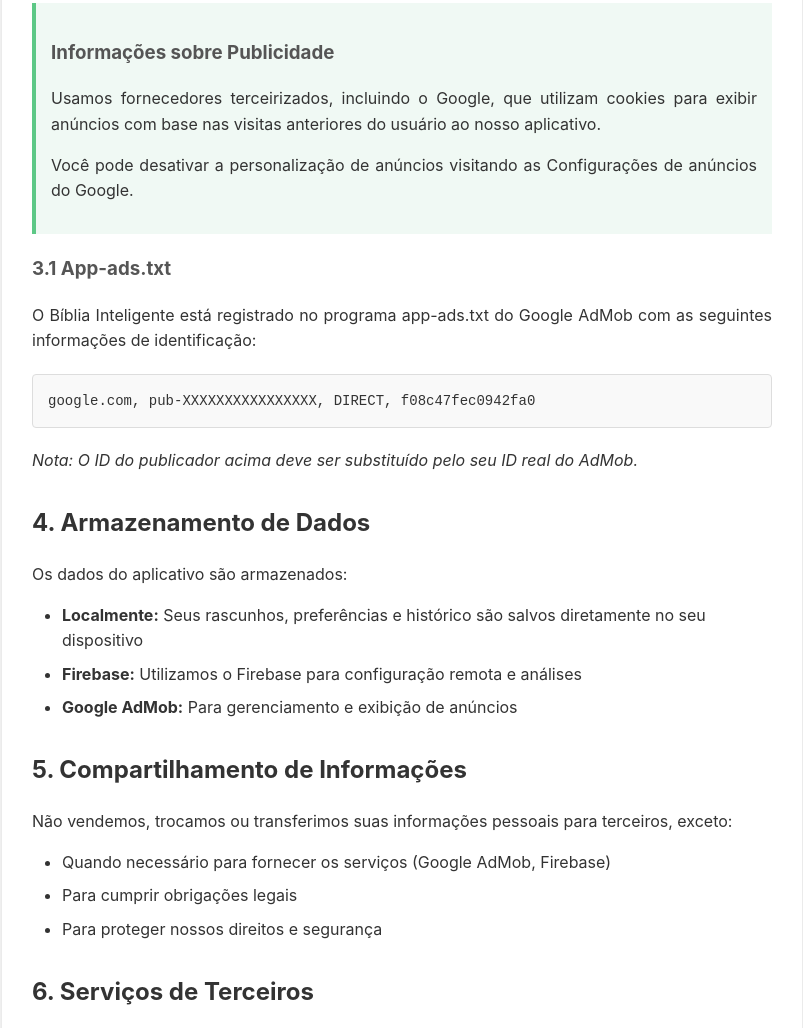
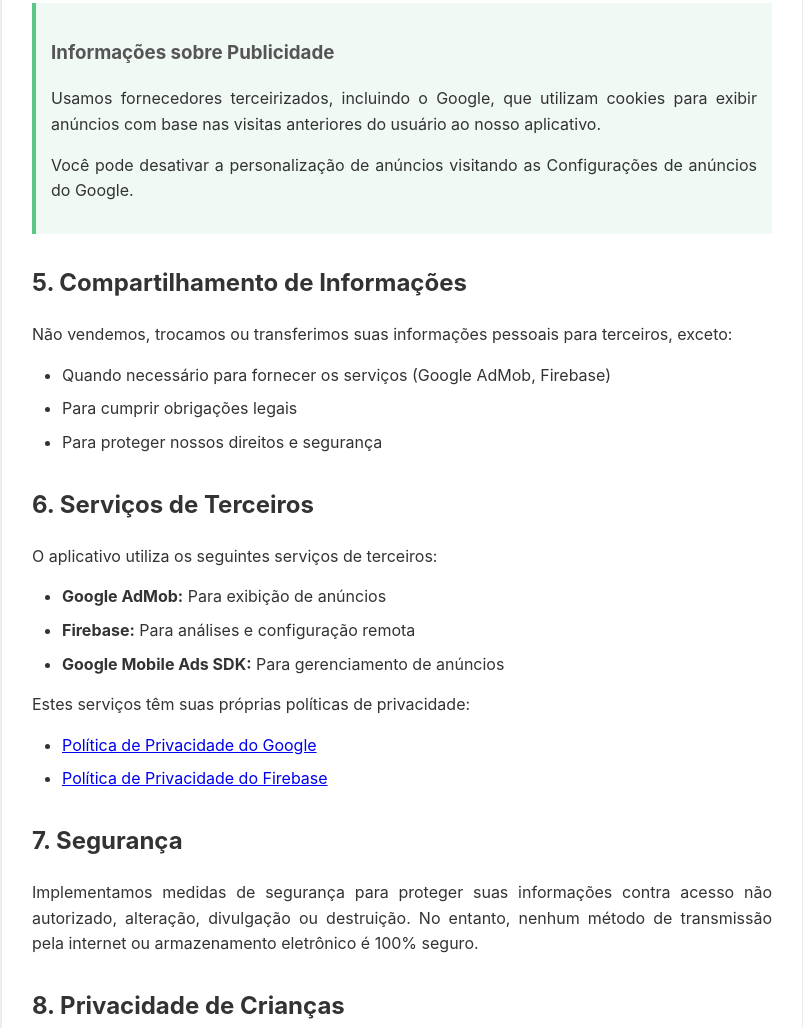
Before and after one commit to nildomacena/politicas-privacidade, a plain HTML site: page biblia_inteligente/index.html in a window 1280 px wide. Shown: the part 1239-2267 px from the top of the page, without its empty margins (238-1041 px from the left). Drawn offline with Linux system fonts and the light colour scheme.

Commit message:
Remove seção de app-ads.txt e armazenamento de dados da Política de Privacidade

```diff
--- a/biblia_inteligente/index.html
+++ b/biblia_inteligente/index.html
@@ -118,21 +118,6 @@
             <p>Você pode desativar a personalização de anúncios visitando as Configurações de anúncios do Google.</p>
         </div>
 
-        <h3>3.1 App-ads.txt</h3>
-        <p>O Bíblia Inteligente está registrado no programa app-ads.txt do Google AdMob com as seguintes informações de identificação:</p>
-        <div class="app-ads">
-google.com, pub-XXXXXXXXXXXXXXXX, DIRECT, f08c47fec0942fa0
-        </div>
-        <p><em>Nota: O ID do publicador acima deve ser substituído pelo seu ID real do AdMob.</em></p>
-
-        <h2>4. Armazenamento de Dados</h2>
-        <p>Os dados do aplicativo são armazenados:</p>
-        <ul>
-            <li><strong>Localmente:</strong> Seus rascunhos, preferências e histórico são salvos diretamente no seu dispositivo</li>
-            <li><strong>Firebase:</strong> Utilizamos o Firebase para configuração remota e análises</li>
-            <li><strong>Google AdMob:</strong> Para gerenciamento e exibição de anúncios</li>
-        </ul>
-
         <h2>5. Compartilhamento de Informações</h2>
         <p>Não vendemos, trocamos ou transferimos suas informações pessoais para terceiros, exceto:</p>
         <ul>
```
